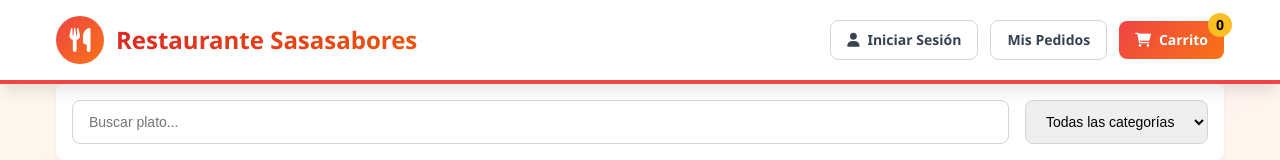
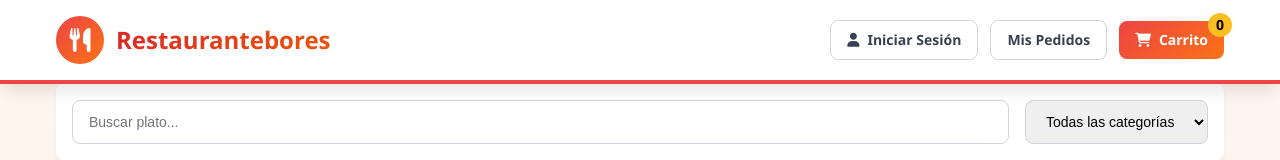
Before and after one commit to Stanleys-David/restaurantesaboresv2, a plain HTML site: page html/menu.html in a window 1280 px wide. Shown: the top 160 px of the page. Drawn offline with Linux system fonts and the light colour scheme; no server answers.

Commit message:
Limpio conflictos

```diff
--- a/html/menu.html
+++ b/html/menu.html
@@ -17,7 +17,7 @@
                         <div class="logo">
                             <i class="fas fa-utensils"></i>
                         </div>
-                        <h1 class="header-title">Restaurante Sasasabores</h1>
+                        <h1 class="header-title">Restaurantebores</h1>
                     </div>
 
                     <div class="header-right">
```
